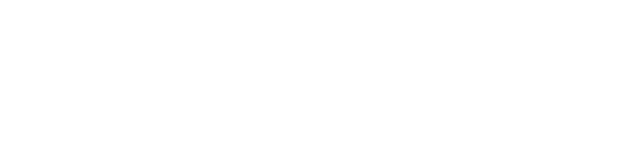
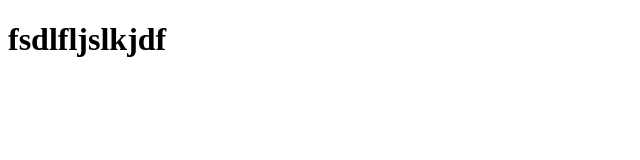
Before and after one commit to gganud/Curso_JS_Coder, a plain HTML site: page indexdasdas.html in a window 1280 px wide. Shown: the whole page, without its empty margins (0-640 px from the left). Drawn offline with Linux system fonts and the light colour scheme.

Commit message:
Cambio01

```diff
--- a/indexdasdas.html
+++ b/indexdasdas.html
@@ -7,6 +7,6 @@
     <title>Document</title>
 </head>
 <body>
-
+    <h1>fsdlfljslkjdf</h1>
 </body>
 </html>
```
